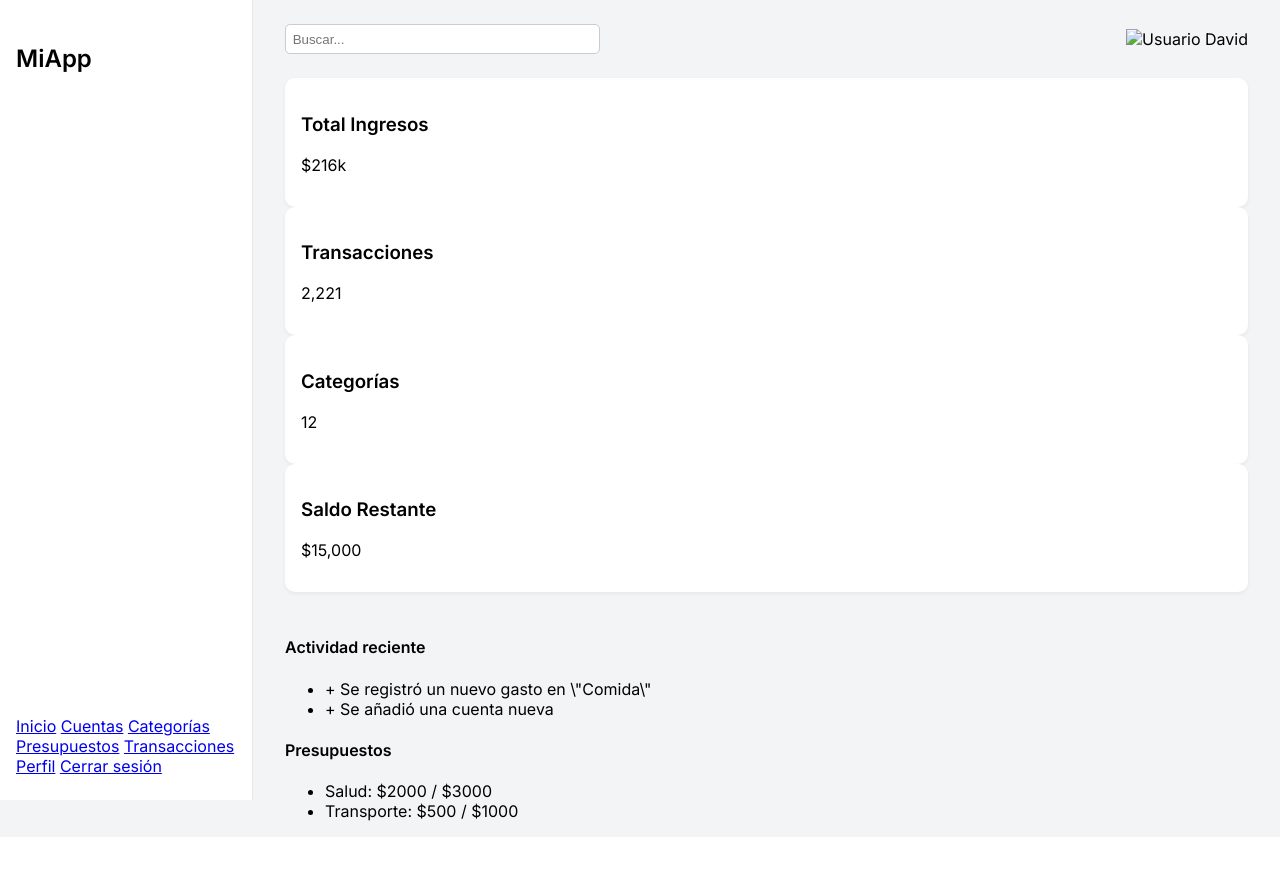
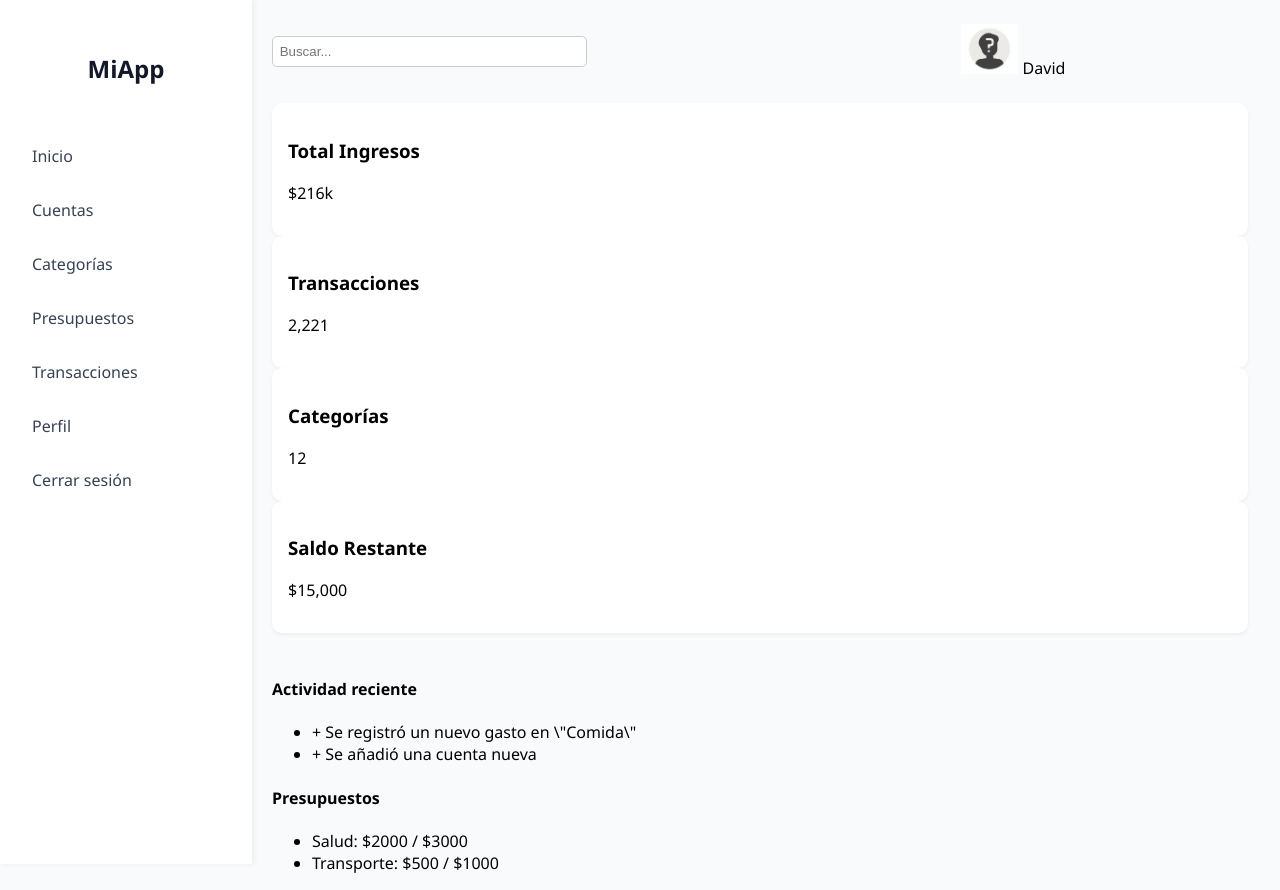
Before and after one commit to EsbanV/Dise-o-de-software, a Flask app: template Proyecto/templates/index.html in a window 1280 px wide. Before the commit the page ends 837 px from the top, so only its background shows below. Run offline with Flask 3, Linux system fonts and the light colour scheme; the template is opened without the code that fills it, so the values that code supplies are empty.

Commit message:
solucion pequeño error (5 horas y media)

```diff
--- a/Proyecto/configuracion/configuracion.py
+++ b/Proyecto/configuracion/configuracion.py
@@ -2,9 +2,13 @@ from flask import Flask
 from flask_sqlalchemy import SQLAlchemy
 from modelos import *
 from configuracion.extensiones import db
+import os
 
 def crear_app():
-    app = Flask(__name__)
+
+    base_dir = os.path.abspath(os.path.join(os.path.dirname(__file__), '..'))
+
+    app = Flask(__name__,static_folder=os.path.join(base_dir, 'static'),template_folder=os.path.join(base_dir, 'templates'))
     app.config["SQLALCHEMY_DATABASE_URI"] = "sqlite:///base_datos.db"
     app.config["SQLALCHEMY_TRACK_MODIFICATIONS"] = False
     app.config["SECRET_KEY"] = "AfkA?_X-Y198"
--- a/Proyecto/static/css/dashboard.css
+++ b/Proyecto/static/css/dashboard.css
@@ -12,15 +12,49 @@ body {
   }
 
   /* SIDEBAR */
+  body {
+    margin: 0;
+    font-family: 'Segoe UI', sans-serif;
+    background: #f9fafb;
+  }
+
+  /* Sidebar */
   .sidebar {
+    position: fixed;
+    top: 0;
+    left: 0;
     width: 220px;
+    height: 100vh;
     background-color: #ffffff;
-    padding: 1.5em 1em;
+    padding: 2rem 1rem;
+    box-shadow: 2px 0 5px rgba(0, 0, 0, 0.05);
     display: flex;
     flex-direction: column;
-    justify-content: space-between;
-    border-right: 1px solid #e5e7eb;
   }
+
+  .logo {
+    font-size: 1.5rem;
+    font-weight: bold;
+    margin-bottom: 2rem;
+    color: #111827;
+    text-align: center;
+  }
+
+  .nav-links a {
+    display: block;
+    text-decoration: none;
+    color: #374151;
+    padding: 0.75rem 1rem;
+    border-radius: 5px;
+    transition: background 0.2s, color 0.2s;
+    margin-bottom: 0.5rem;
+  }
+
+  .nav-links a:hover {
+    background-color: #e5e7eb;
+    color: #2563eb;
+  }
+
 
   .logo {
     font-size: 1.5em;
@@ -54,8 +88,15 @@ body {
     cursor: pointer;
   }
 
+  img {
+    max-width: 20%;
+    height: auto;
+  }
+
   /* MAIN CONTENT */
   .main-content {
+    margin-left: 240px; /* igual al ancho del sidebar + algo de margen */
+    padding: 2rem;
     flex: 1;
     padding: 1.5em 2em;
     display: flex;
--- a/Proyecto/static/css/style.css
+++ b/Proyecto/static/css/style.css
@@ -64,7 +64,7 @@
 
   /* Fondo principal (imagen nocturna) */
   .hero-bg {
-    background: url('img/FondoHD.jpg')
+    background: url('../img/FondoHD.jpg')
       no-repeat center center/cover;
     height: 100vh;
     display: flex;
--- a/Proyecto/templates/index.html
+++ b/Proyecto/templates/index.html
@@ -15,7 +15,7 @@
     <!-- Sidebar izquierda -->
     <aside class="sidebar">
       <h2 class="logo">MiApp</h2>
-      <nav class="nav">
+      <nav class="nav-links">
         <a href="#" class="active">Inicio</a>
         <a href="#">Cuentas</a>
         <a href="#">Categorías</a>
@@ -33,7 +33,7 @@
       <header class="header">
         <input type="text" class="search-bar" placeholder="Buscar...">
         <div class="user-profile">
-          <img src="#" alt="Usuario">
+          <img src="{{ url_for('static', filename='img/user.jpg') }}" alt="Usuario">
           <span>David</span>
         </div>
       </header>
```
Also changed, not shown: 2 other files.
